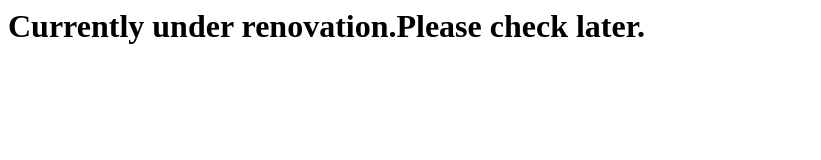
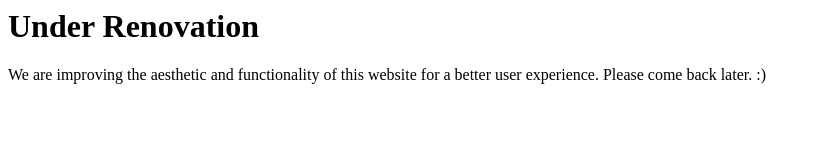
Before and after one commit to rockleetarun/tarunlogistics, a plain HTML site: page index.html in a window 1280 px wide. Shown: the whole page, without its empty margins (0-821 px from the left). Drawn offline with Linux system fonts and the light colour scheme.

Commit message:
Update index.html

```diff
--- a/index.html
+++ b/index.html
@@ -1 +1,2 @@
-<h1>Currently under renovation.Please check later.</h1>
+<h1>Under Renovation</h1>
+<p1>We are improving the aesthetic and functionality of this website for a better user experience. Please come back later. :)</p1>
```
